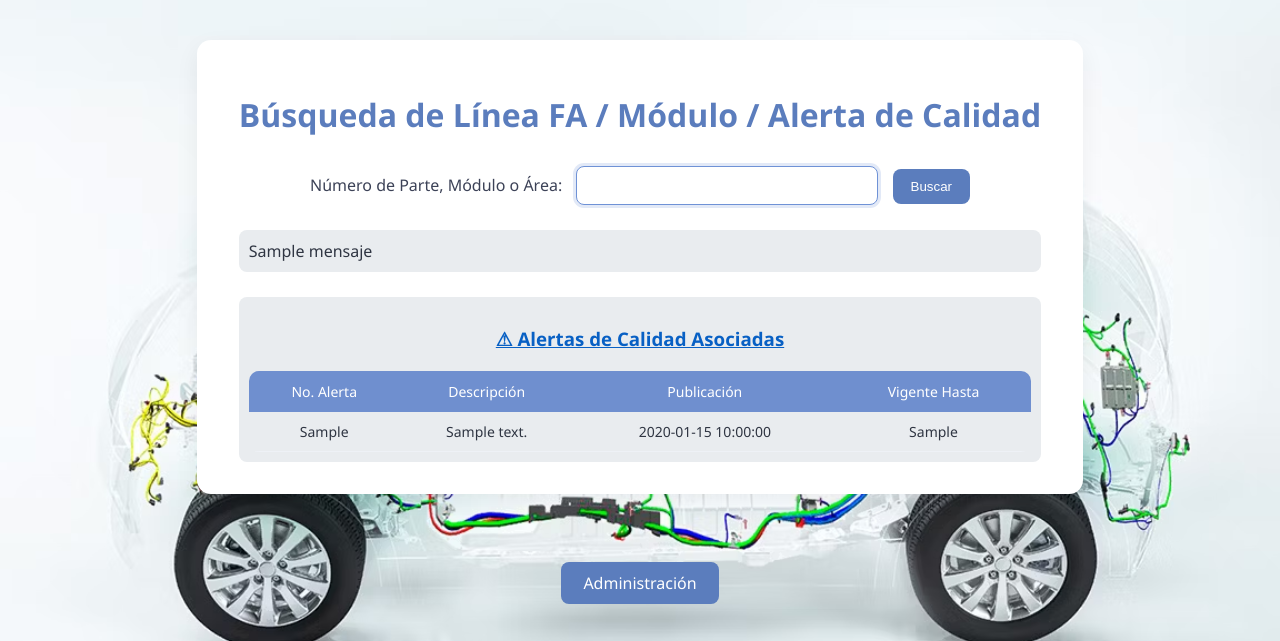
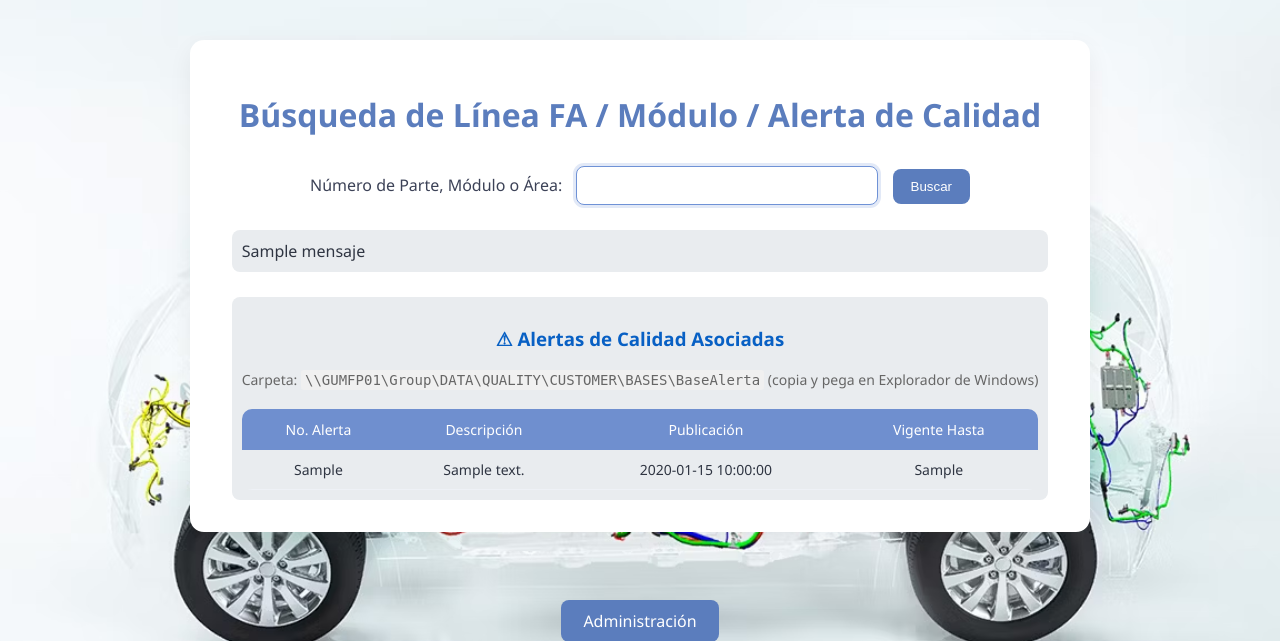
Before and after one commit to moisesrmz/WebAppLineFinder, a Flask app: template frontend/templates/index.html in a window 1280 px wide. Shown: the top 641 px of the page. Run offline with Flask 3, Linux system fonts and the light colour scheme; the template is opened without the code that fills it: most values are stand-ins (such as "Sample title", 1, 10 or a date in 2020); parts of the project's set-up code (start-up, migrations or seed data) failed here and were passed over.

Commit message:
ajuste en link unc

```diff
--- a/frontend/templates/index.html
+++ b/frontend/templates/index.html
@@ -170,7 +170,8 @@
         </div>
         {% if alertas %}
         <div class="results" style="margin-top:25px;">
-            <h3 style="color:#0860c4;"><a href="file://///GUMFP01/Group/DATA/QUALITY/CUSTOMER/BASES/BaseAlerta" target="_blank" rel="noopener noreferrer" style="color:#0860c4; text-decoration:underline;">⚠ Alertas de Calidad Asociadas</a></h3>
+            <h3 style="color:#0860c4;">⚠ Alertas de Calidad Asociadas</h3>
+            <p style="font-size:14px; color:#666; margin:5px 0;">Carpeta: <span style="font-family:monospace; background:#f0f0f0; padding:2px 4px; border-radius:3px;">\\GUMFP01\Group\DATA\QUALITY\CUSTOMER\BASES\BaseAlerta</span> (copia y pega en Explorador de Windows)</p>
             <table>
                 <tr>
                     <th>No. Alerta</th>
```
